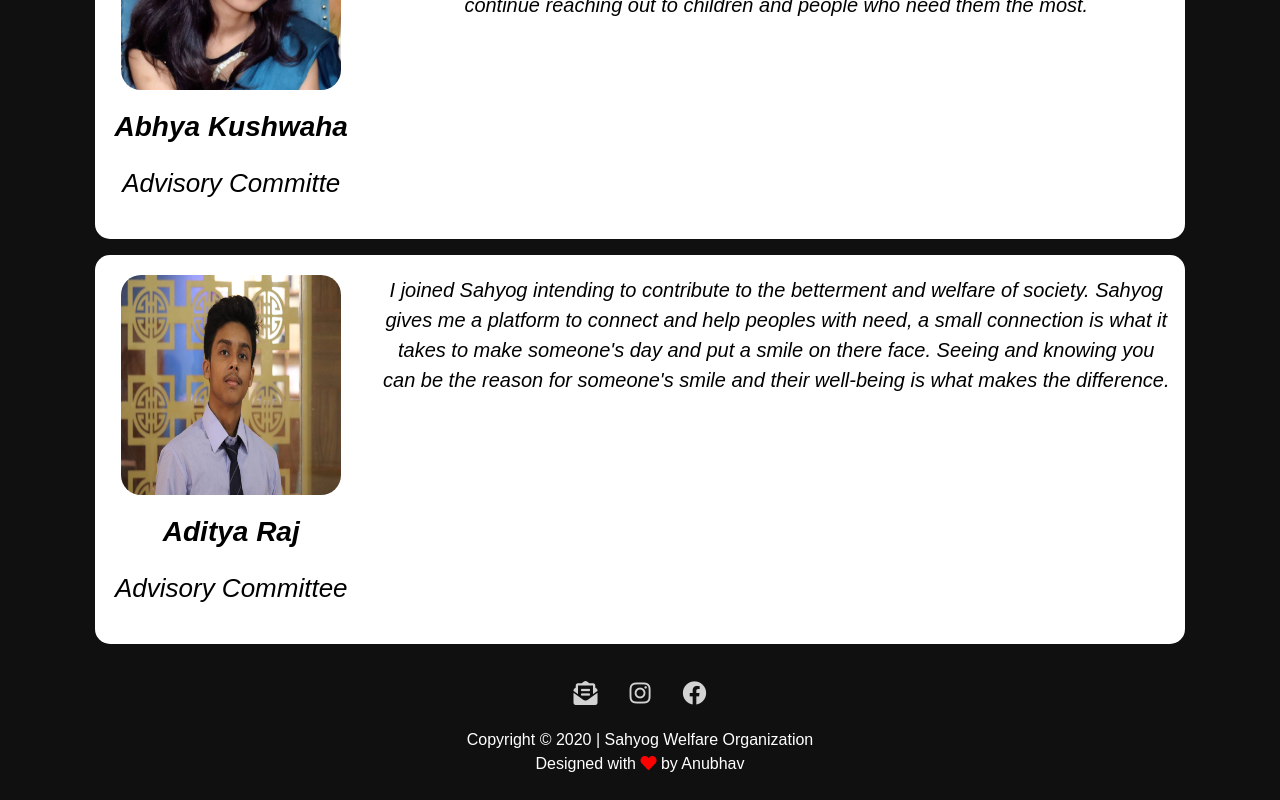
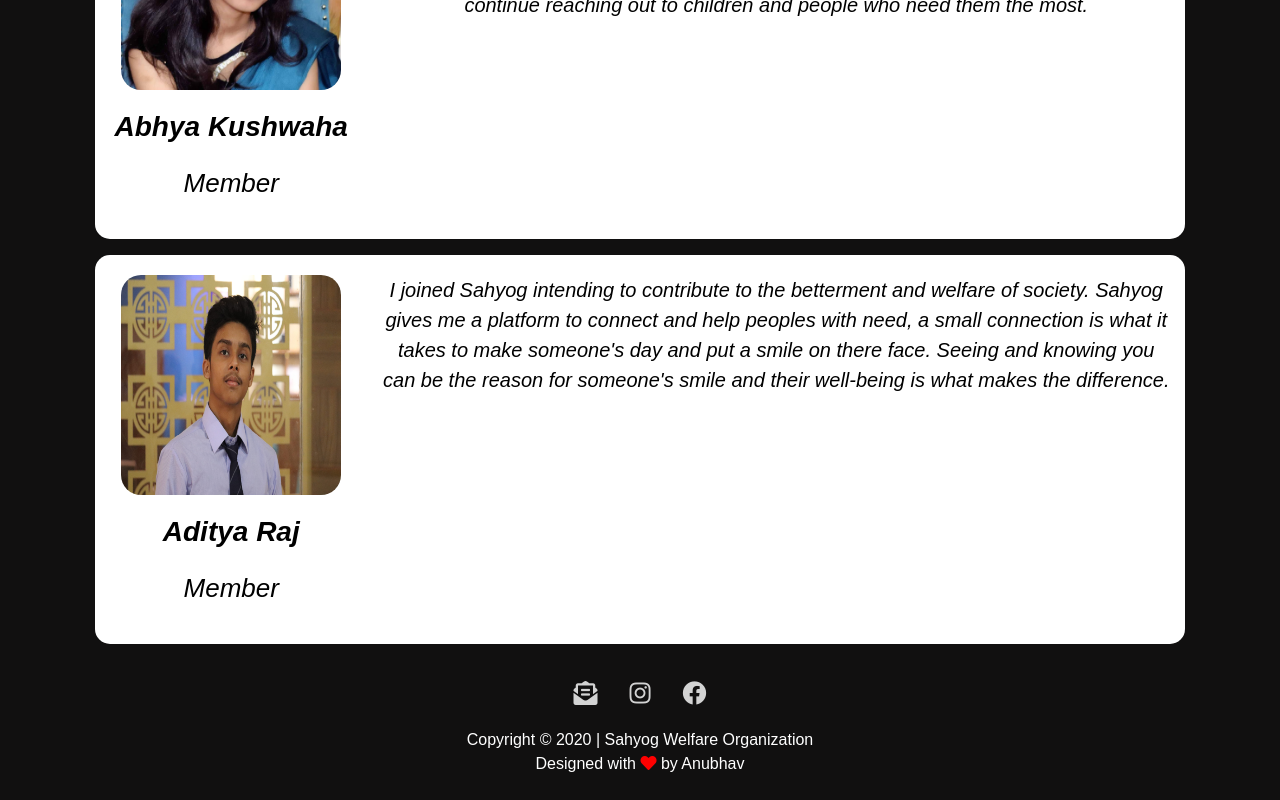
Before and after one commit to deadwing7x/sahyog, a React (Create React App) app: page /about-us in a window 1280 px wide. Shown: the part 2506-3306 px from the top of the page. Built offline with nearby package versions, Linux system fonts and the light colour scheme.

Commit message:
Changed position

```diff
--- a/src/data/testimonials.js
+++ b/src/data/testimonials.js
@@ -38,7 +38,7 @@ const testimonials = [
   {
     Name: "Abhya Kushwaha",
     DisplayPicture: "TeamMembers/AbhyaKushwaha.jpg",
-    Position: "Advisory Committe",
+    Position: "Member",
     Testimonial: `I am very pleased to say that my experience of associating with Sahyog has been excellent and I feel it is a
       privilege too. My appreciation for the excellent work Sahyog is carrying out in uplifting under- privileged children. I am
       honoured to be a part of the organisation in a small way and shall try to remain so. My good wishes to Sahyog to continue
@@ -47,7 +47,7 @@ const testimonials = [
   {
     Name: "Aditya Raj",
     DisplayPicture: "TeamMembers/AdityaRaj.jpg",
-    Position: "Advisory Committee",
+    Position: "Member",
     Testimonial: `I joined Sahyog intending to contribute to the betterment and welfare of society. Sahyog gives me a platform
       to connect and help peoples with need, a small connection is what it takes to make someone's day and put a smile on there
       face. Seeing and knowing you can be the reason for someone's smile and their well-being is what makes the difference.`,
```
